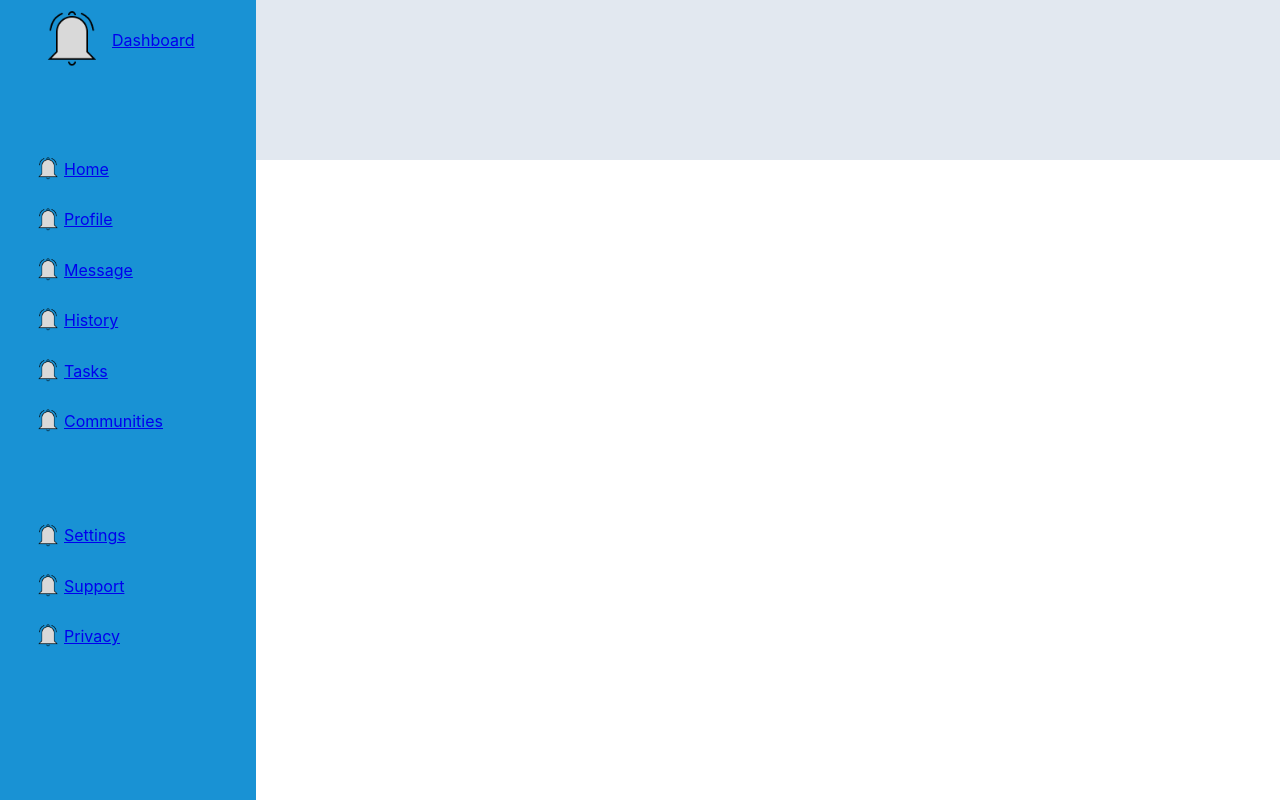
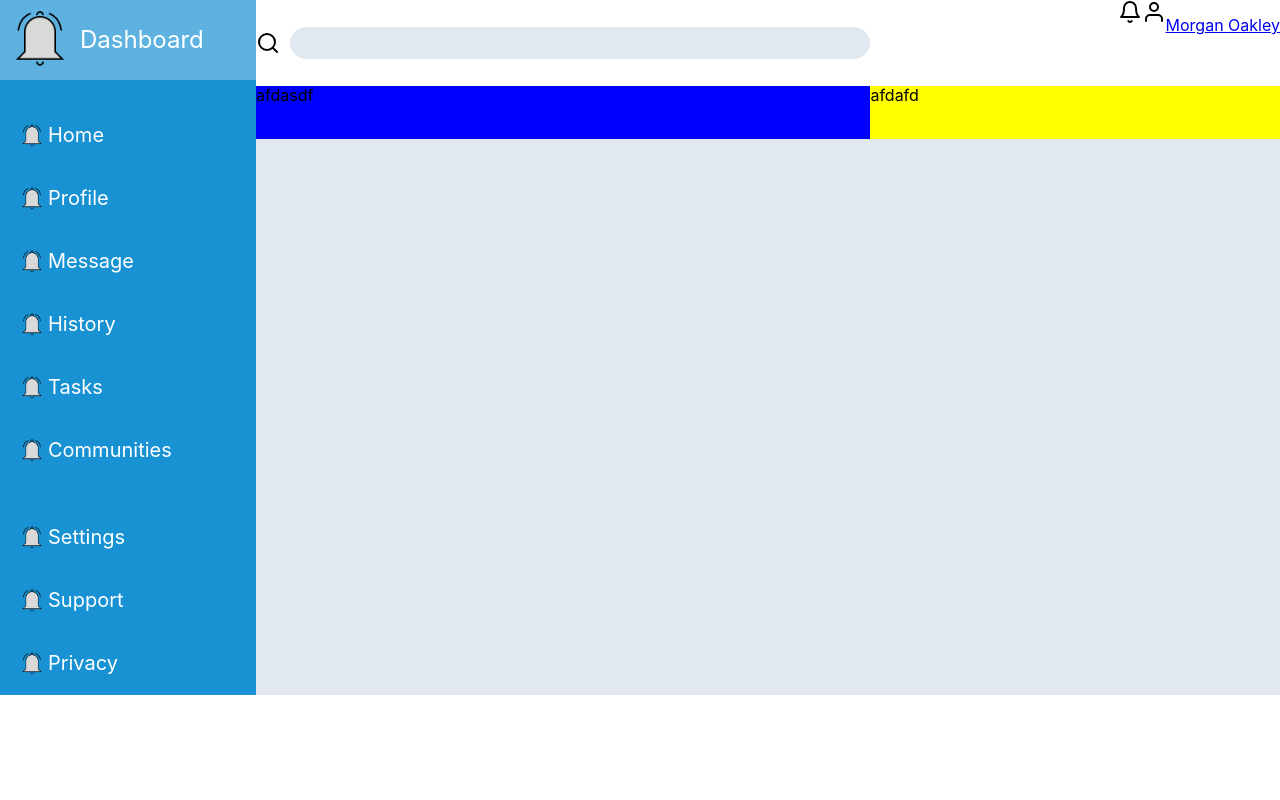
Before and after one commit to Bantchee/admin-dashboard, a plain HTML site: page index.html in a window 1280 px wide. Drawn offline with Linux system fonts and the light colour scheme.

Commit message:
Update sidebar and header

```diff
--- a/index.html
+++ b/index.html
@@ -78,7 +78,34 @@
         </nav>
 
     </aside>
-    <header></header>
+
+    <header>
+        <div class="search">
+            <img src="./icons/search.svg" alt="search icon">
+            <form action="post">
+                <input type="search">
+            </form>
+        </div>
+
+        <div class="profile-1">
+            <a class="bell-notification" href="#">
+                <img src="./icons/bell.svg" alt="bell notification">
+            </a>
+            <a class="pro-1-link" href="#">
+                <img src="./icons/user.svg" alt="avatar">
+                <p class="user-name">Morgan Oakley</p>
+            </a>
+        </div>
+
+        <div class="profile-2">
+afdasdf
+        </div>
+
+        <div class="buttons">
+afdafd
+        </div>
+    </header>
+
     <main></main>
 </body>
 </html>
--- a/styles/style.css
+++ b/styles/style.css
@@ -1,5 +1,6 @@
 :root {
     --blue: #1992D4;
+    --light-blue: #5eb2e0;
     --yellow: #facc15;
     --grey: #E2E8F0;
     --white: #ffffff;
@@ -7,7 +8,7 @@
 
 body {
     width: 100vw;
-    height: 100vh;
+    /* height: 100vh; */
 
     font-family: -apple-system, BlinkMacSystemFont, 'Segoe UI', Roboto, Oxygen, Ubuntu, Cantarell, 'Open Sans', 'Helvetica Neue', sans-serif;
 
@@ -19,6 +20,7 @@ body {
     "aside main";
 }
 
+/* ASIDE */
 aside {
     background-color: var(--blue);
     color: var(--white);
@@ -26,13 +28,22 @@ aside {
 
     display: flex;
     flex-direction: column;
-    row-gap: 64px;
-    padding-left: 32px;
+    row-gap: 24px;
+}
+
+aside a {
+    text-decoration: none;
+    color: var(--white);
+}
+
+aside a:hover {
+    background-color: var(--light-blue);
 }
 
 aside div.logo a {
     display: flex;
     align-items: center;
+    font-size: 24px;
 }
 
 aside div.logo a img {
@@ -40,22 +51,87 @@ aside div.logo a img {
     height: 80px;
 }
 
-aside nav img {
+aside nav a {
+    display: flex;
+    align-items: center;
+    padding-left:16px;
+    font-size: 20px;
+}
+
+aside nav a img {
     width: 32px;
     height: 32px;
 }
 
-aside nav a {
+/* HEADER */
+header {
+    background-color: var(--white);
+    grid-area: header;
+
+    display: grid;
+    grid-template-columns: 3fr 2fr;
+    grid-template-areas:
+        "search profile1"
+        "profile2 buttons";
+}
+
+header div.search {
+    grid-column: search;
+
     display: flex;
+    column-gap: 10px;
     align-items: center;
 }
 
-header {
-    background-color: var(--grey);
-    grid-area: header;
+header div.search img {
+    width: 24px;
+    height: 24px;
 }
 
+header div.search form {
+    flex: auto;
+}
+
+header div.search form input {
+    width: 100%;
+    height: 32px;
+    border-radius: 16px;
+    background-color: var(--grey);
+    border: none;
+}
+
+header div.profile-1 {
+    grid-column: profile1;
+    display: flex;
+    justify-content: end;
+}
+
+header div.profile-1 a.bell-notification img {
+    width: 24px;
+    height: 24px;
+}
+
+header div.profile-1 a.pro-1-link {
+    display: flex;
+}
+
+header div.profile-1 a.pro-1-link img {
+    width: 24px;
+    height: 24px;
+}
+
+header div.profile-2 {
+    grid-column: profile2;
+    background-color: blue;
+}
+
+header div.buttons {
+    grid-column: buttons;
+    background-color: yellow;
+}
+
+/* MAIN */
 main {
-    background-color: var(--white);
+    background-color: var(--grey);
     grid-area: main;
 }
```
